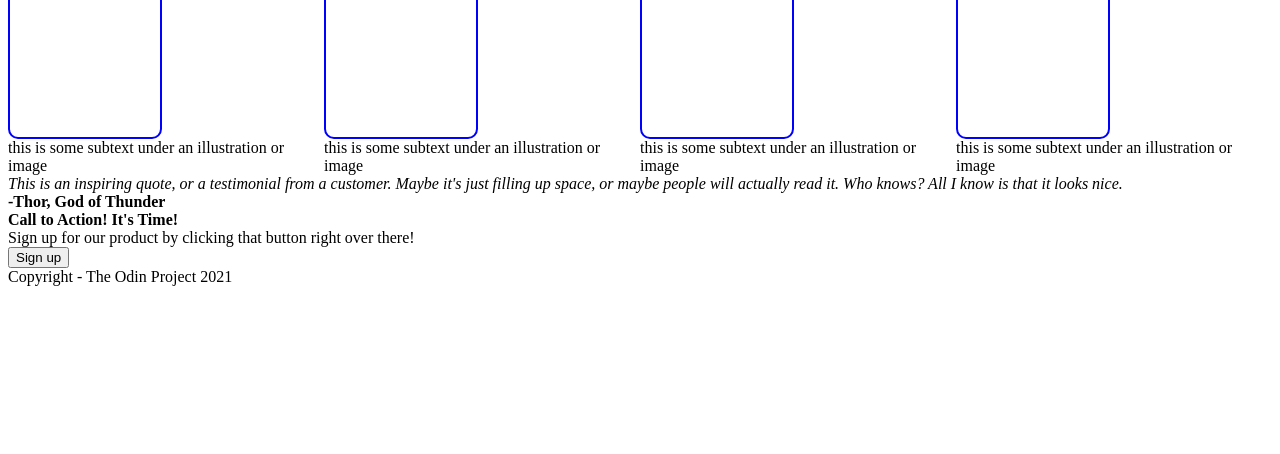
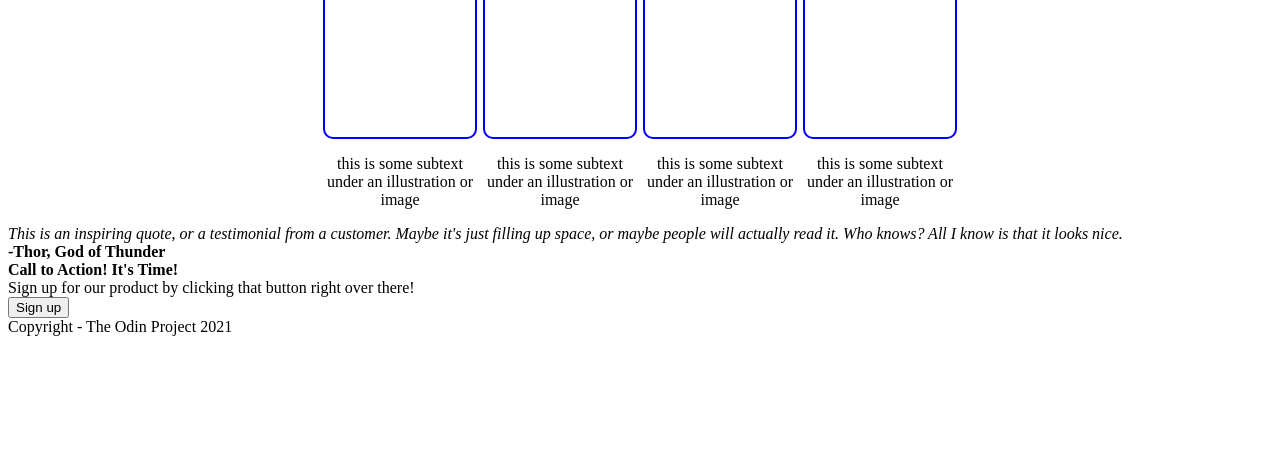
Before and after one commit to JAlexMcGraw/odin-landing-page, a plain HTML site: page index.html in a window 1280 px wide. Shown: the part 346-800 px from the top of the page. Drawn offline with Linux system fonts and the light colour scheme.

Commit message:
boxes more evenly spaced and placed

```diff
--- a/index.html
+++ b/index.html
@@ -40,20 +40,24 @@
         </div>
         <div id="secondBoxContent">
             <div class="subBox 1">
-                <div class="roundedEdgeBox"></div>
-                <div class="subBoxText">this is some subtext under an illustration or image</div>
+                <div class="roundedEdgeBox"> </div>
+                <!-- <div class="subBoxText">this is some subtext under an illustration or image</div> -->
+                <p>this is some subtext under an illustration or image</p>
             </div>
             <div class="subBox 2">
-                <div class="roundedEdgeBox"></div>
-                <div class="subBoxText">this is some subtext under an illustration or image</div>
+                <div class="roundedEdgeBox"> </div>
+                <!-- <div class="subBoxText">this is some subtext under an illustration or image</div> -->
+                <p>this is some subtext under an illustration or image</p>
             </div>
             <div class="subBox 3">
-                <div class="roundedEdgeBox"></div>
-                <div class="subBoxText">this is some subtext under an illustration or image</div>
+                <div class="roundedEdgeBox"> </div>
+                <!-- <div class="subBoxText">this is some subtext under an illustration or image</div> -->
+                <p>this is some subtext under an illustration or image</p>
             </div>
             <div class="subBox 4">
-                <div class="roundedEdgeBox"></div>
-                <div class="subBoxText">this is some subtext under an illustration or image</div>
+                <div class="roundedEdgeBox">    </div>
+                <!-- <div class="subBoxText">this is some subtext under an illustration or image</div> -->
+                <p>this is some subtext under an illustration or image</p>
             </div>
         </div>
 
--- a/styles.css
+++ b/styles.css
@@ -96,4 +96,19 @@
     border: 2px solid blue; /* Set the border color and thickness */
     border-radius: 10px; /* Set the border radius for rounded edges */
     background-color: white; /* Optional: set a background color */
+    flex: 1 0 auto;
 }
+
+.subBox {
+    display: flex;
+    flex-direction: column;
+    align-items: center;
+    justify-content: center;
+    text-align: center;
+    flex: 1;
+}
+
+#secondBoxContent {
+    max-width: 80vh;
+    margin: 0 auto;
+}
```
